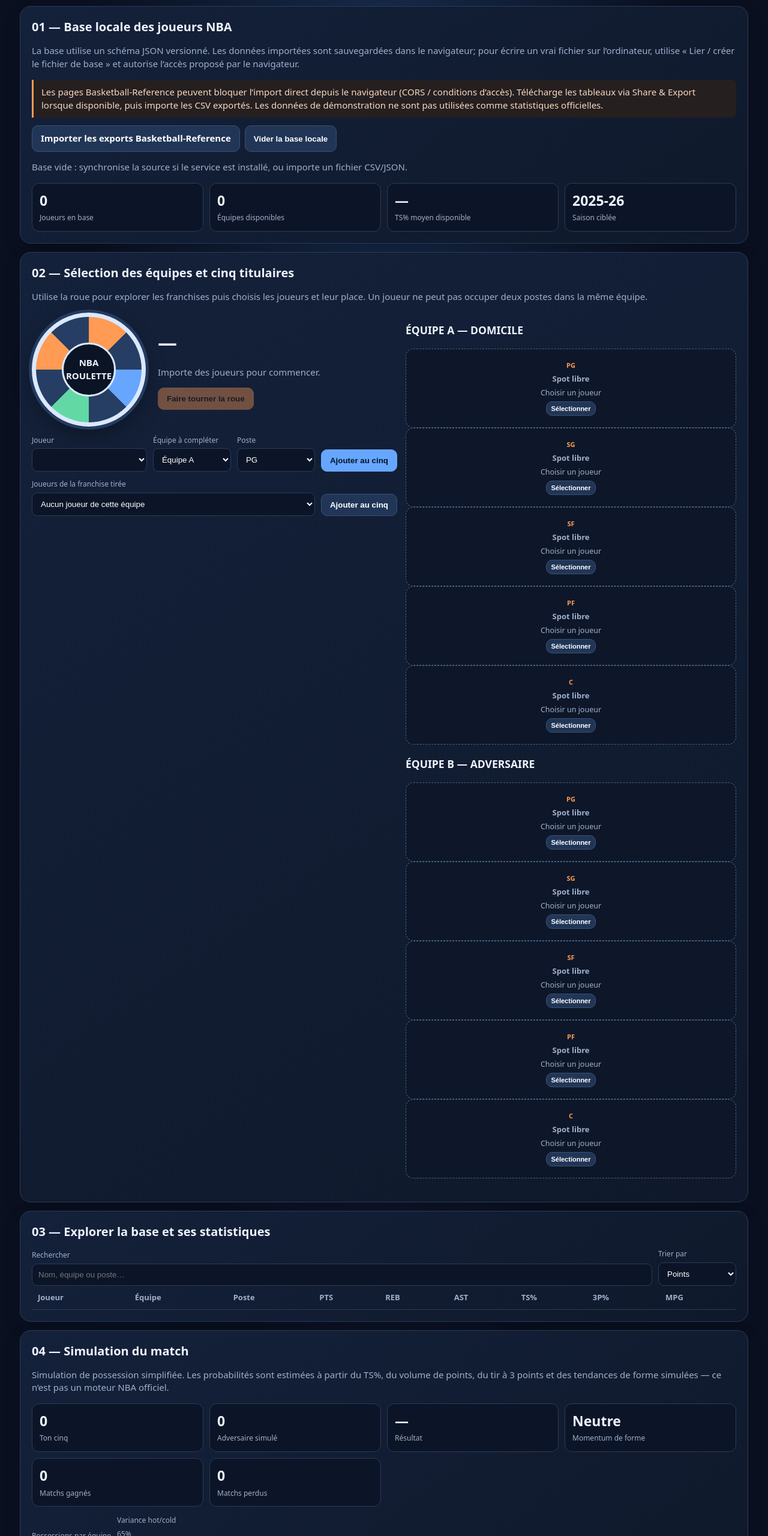
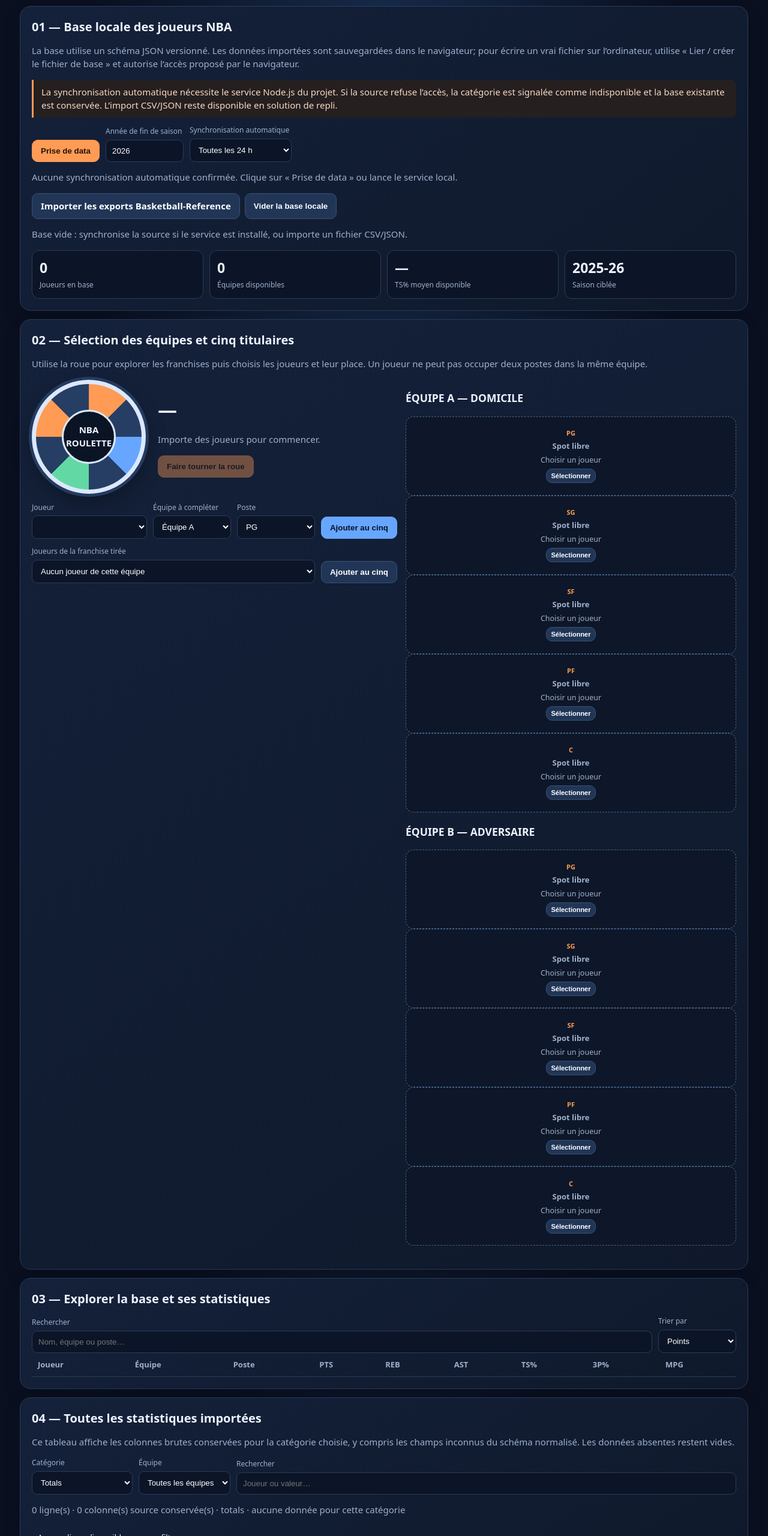
Before and after one commit to 21FILOU21/Basketball-game, a website: page index.html in a window 1280 px wide. Shown: the part 240-2800 px from the top of the page at 60% size. Drawn offline with Linux system fonts and the light colour scheme; no server answers.

Commit message:
Add NBA data sync controls and raw statistics explorer

```diff
--- a/index.html
+++ b/index.html
@@ -368,7 +368,14 @@
         <div class="panel">
             <h2>01 — Base locale des joueurs NBA</h2>
             <p>La base utilise un schéma JSON versionné. Les données importées sont sauvegardées dans le navigateur; pour écrire un vrai fichier sur l’ordinateur, utilise « Lier / créer le fichier de base » et autorise l’accès proposé par le navigateur.</p>
-            <div class="notice">Les pages Basketball-Reference peuvent bloquer l’import direct depuis le navigateur (CORS / conditions d’accès). Télécharge les tableaux via Share & Export lorsque disponible, puis importe les CSV exportés. Les données de démonstration ne sont pas utilisées comme statistiques officielles.</div>
+            <div class="notice">La synchronisation automatique nécessite le service Node.js du projet. Si la source refuse l’accès, la catégorie est signalée comme indisponible et la base existante est conservée. L’import CSV/JSON reste disponible en solution de repli.</div>
+            <div class="controls" style="margin-top:12px">
+                <button class="btn orange" id="syncData">Prise de data</button>
+                <label class="field">Année de fin de saison<input id="syncSeason" type="number" min="1947" max="2100" value="2026"></label>
+                <label class="field">Synchronisation automatique<select id="syncInterval"><option value="0">Manuelle uniquement</option><option value="6">Toutes les 6 h</option><option value="24" selected>Toutes les 24 h</option><option value="168">Toutes les semaines</option></select></label>
+            </div>
+            <p id="syncReport" class="muted">Aucune synchronisation automatique confirmée. Clique sur « Prise de data » ou lance le service local.</p>
+            <div id="syncCategories"></div>
             <div class="actions" style="margin-top:13px"><label class="btn" for="importFile">Importer les exports Basketball-Reference</label><button class="btn" id="reset">Vider la base locale</button></div>
             <p id="dataStatus">Chargement de la base locale…</p>
             <div class="stats"><div class="stat"><b id="playerCount">0</b><span>Joueurs en base</span></div><div class="stat"><b id="teamCount">0</b><span>Équipes disponibles</span></div><div class="stat"><b id="avgTs">—</b><span>TS% moyen disponible</span></div><div class="stat"><b id="dataSeason">2025-26</b><span>Saison ciblée</span></div></div>
@@ -412,7 +419,18 @@
             </div>
         </section>
         <section class="panel">
-            <h2>04 — Simulation du match</h2>
+            <h2>04 — Toutes les statistiques importées</h2>
+            <p>Ce tableau affiche les colonnes brutes conservées pour la catégorie choisie, y compris les champs inconnus du schéma normalisé. Les données absentes restent vides.</p>
+            <div class="controls">
+                <label class="field">Catégorie<select id="rawCategory"><option value="totals">Totals</option><option value="perGame">Per Game</option><option value="perMinute">Per 36 Minutes</option><option value="perPossession">Per 100 Possessions</option><option value="advanced">Advanced</option><option value="playByPlay">Play-by-Play</option><option value="shooting">Shooting</option><option value="adjustedShooting">Adjusted Shooting</option></select></label>
+                <label class="field">Équipe<select id="rawTeam"><option value="">Toutes les équipes</option></select></label>
+                <label class="field" style="flex:1">Rechercher<input id="rawSearch" placeholder="Joueur ou valeur…"></label>
+            </div>
+            <p id="rawStatsSummary" class="muted">Aucune colonne brute disponible pour cette catégorie.</p>
+            <div class="tablewrap"><table><thead id="rawStatsHead"></thead><tbody id="rawStatsBody"></tbody></table></div>
+        </section>
+        <section class="panel">
+            <h2>05 — Simulation du match</h2>
             <p>Simulation de possession simplifiée. Les probabilités sont estimées à partir du TS%, du volume de points,
                 du tir à 3 points et des tendances de forme simulées — ce n’est pas un moteur NBA officiel.</p>
             <div class="stats">
@@ -434,11 +452,11 @@
                     id="simulate">Simuler le match</button></div>
             <div id="gameLog" class="muted">Le journal du match apparaîtra ici.</div><div id="leaders"></div><div id="boxScore"></div>
         </section>
-        <section class="panel"><h2>05 — Historique des rencontres</h2><p>Chaque box score est conservé séparément. Les matchs simulés sont identifiés.</p><p><b id="historyCount">0</b> match(s) enregistré(s)</p><div id="historyList"></div></section>
-        <section class="panel"><h2>06 — Statistiques individuelles de saison (simulation)</h2><p>Totaux et moyennes calculés à partir des box scores conservés. Les pourcentages sont recalculés depuis les tirs réussis et tentés.</p><div class="actions"><button class="btn" id="seasonRefresh">Recalculer les stats de saison</button><button class="btn" id="seasonExport">Exporter stats + historique JSON</button></div><div class="tablewrap"><table><thead><tr><th>Joueur</th><th>GP</th><th>PTS</th><th>PPG</th><th>REB</th><th>RPG</th><th>AST</th><th>APG</th><th>STL</th><th>BLK</th><th>TOV</th><th>MPG</th><th>FG%</th><th>3P%</th><th>FT%</th><th>eFG%</th><th>TS%</th></tr></thead><tbody id="seasonTable"></tbody></table></div></section>
+        <section class="panel"><h2>06 — Historique des rencontres</h2><p>Chaque box score est conservé séparément. Les matchs simulés sont identifiés.</p><p><b id="historyCount">0</b> match(s) enregistré(s)</p><div id="historyList"></div></section>
+        <section class="panel"><h2>07 — Statistiques individuelles de saison (simulation)</h2><p>Totaux et moyennes calculés à partir des box scores conservés. Les pourcentages sont recalculés depuis les tirs réussis et tentés.</p><div class="actions"><button class="btn" id="seasonRefresh">Recalculer les stats de saison</button><button class="btn" id="seasonExport">Exporter stats + historique JSON</button></div><div class="tablewrap"><table><thead><tr><th>Joueur</th><th>GP</th><th>PTS</th><th>PPG</th><th>REB</th><th>RPG</th><th>AST</th><th>APG</th><th>STL</th><th>BLK</th><th>TOV</th><th>MPG</th><th>FG%</th><th>3P%</th><th>FT%</th><th>eFG%</th><th>TS%</th></tr></thead><tbody id="seasonTable"></tbody></table></div></section>
         <footer>NBA Sim Lab — la base locale est la référence de simulation. Le navigateur n’écrit dans un fichier local qu’après autorisation explicite. Les statistiques réelles importées et les statistiques simulées restent séparées.</footer>
     </main>
-    <script src="app.js"></script>
+    <script src="app.js"></script>\n    <script src="data-sync.js"></script>
 </body>
 
 </html>
```
